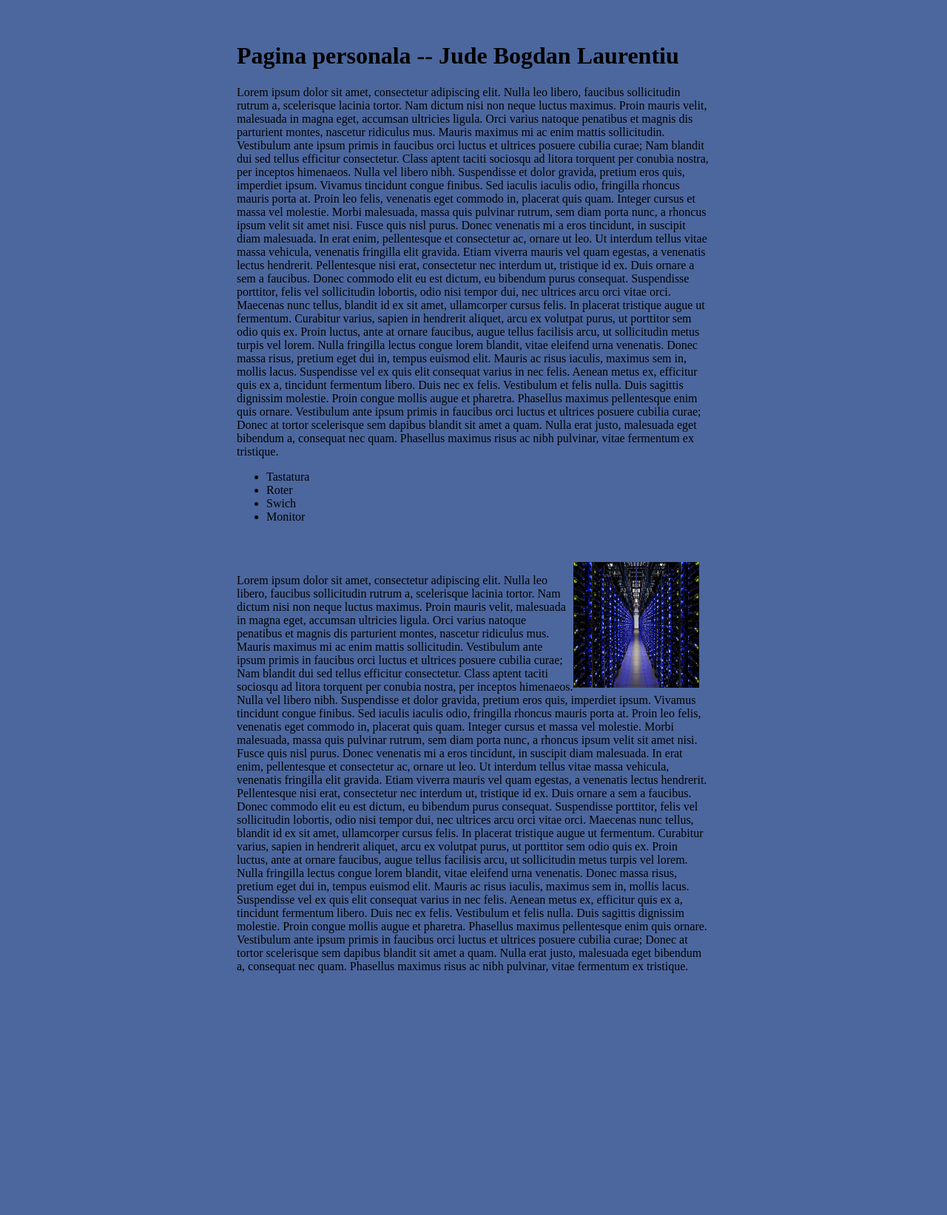
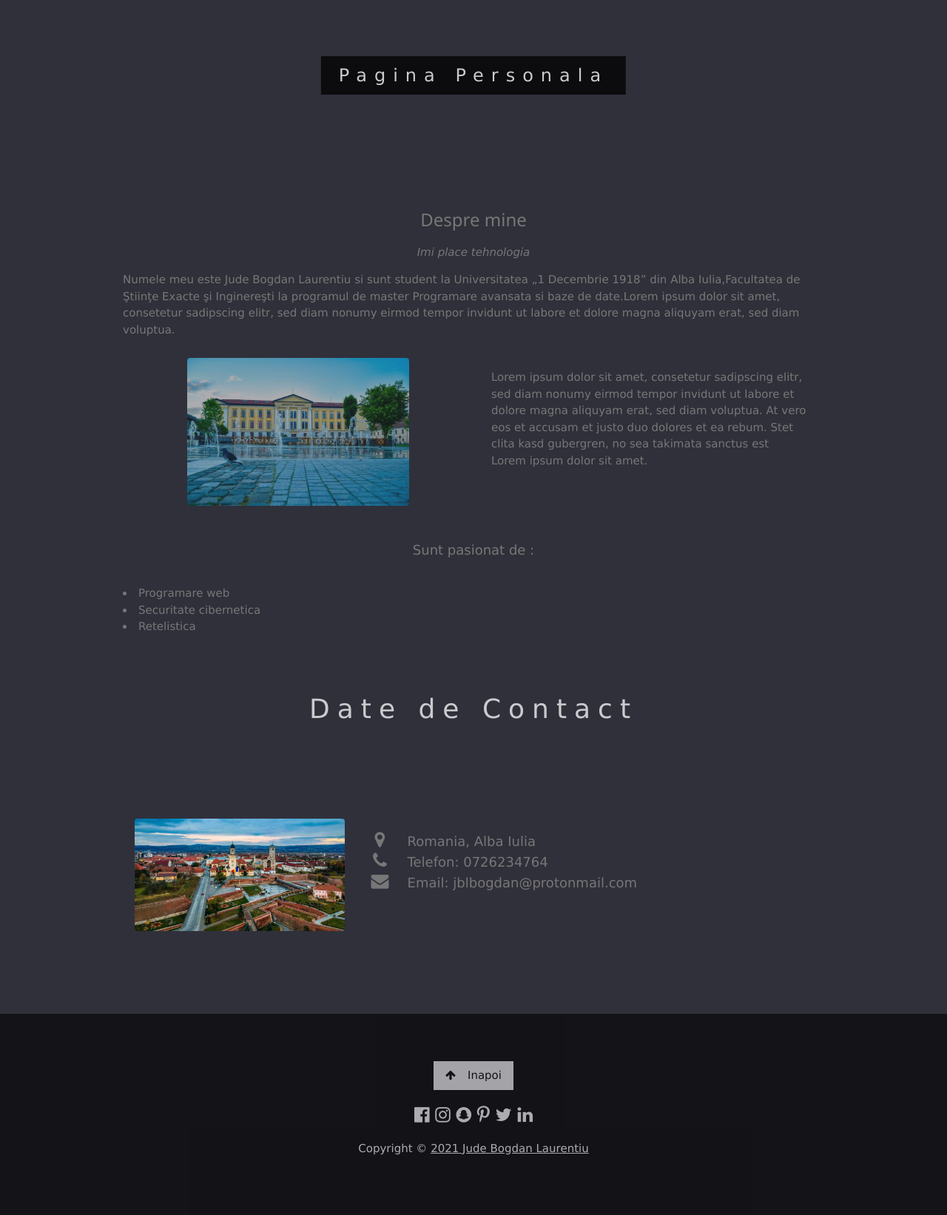
Before and after one commit to UAB21/PABD21, a Symfony app: template templates/jude_bogdan.html.twig in a window 1280 px wide. Shown: the whole page at 74% size. Before the commit the page ends 1316 px from the top, so only its background shows below. Run offline with Twig, Linux system fonts and the light colour scheme; the template is opened without the code that fills it, so the values that code supplies are empty; some libraries are stand-ins or nearby versions.

Commit message:
actualizare pagina pers.

```diff
--- a/config/routes.yaml
+++ b/config/routes.yaml
@@ -28,7 +28,7 @@ BorsiaCalin:
 
 JudeBogdan:
     path: "/JudeBogdan"
-    controller: App\Controller\JudeBogdanController::index
+    controller: App\Controller\judeBogdanController::index
 
 bancilaMihai:
   path: /Pages-BMihai/bancilaMihai
--- a/public/css/judeBogdan.css
+++ b/public/css/judeBogdan.css
@@ -1,21 +1,62 @@
+body,h1,h2,h3,h4,h5,h6 {font-family: "Lato", sans-serif;}
+body, html {
+  height: 80%;
+  color: #777;
+  line-height: 1.8;
+  background-color: rgb(48, 48, 59);
 
-body{
-	background-color:#4c679e;
-	display: table-cell;
-	vertical-align: middle;
+  width: center;
+
+}
+*{
+box-sizing: inherit
+
+}
+.w3-opacity-min {
+    opacity: 0.75;
 }
 
-img {
-	float: right;
-	width:170px;
-	height:170px;
-	margin-right:15px;
-  }
-html{
-	display: table;
-	margin: auto;
+.w3-padding-64 {
+    padding-top: 64px!important;
+    padding-bottom: 64px!important;
 }
-html, body {
-	height: 80%;
-	width: 50%;
+
+.w3-container, .w3-panel {
+    padding: 0.01em 16px;
 }
+.w3-content {
+    max-width: 980px;
+}
+
+.w3-content, .w3-auto {
+    margin-left: auto;
+    margin-right: auto;
+}
+
+html {
+    -ms-text-size-adjust: 100%;
+    -webkit-text-size-adjust: 100%;
+}
+
+
+
+
+
+/* Titlu cu  background  */
+.bgimg-1 {
+  background-image: url('#');
+  min-height: 40%;
+}
+
+
+
+
+
+/* A doua image daca vrei */
+.bgimg-3 {
+  background-image: url("#");
+  min-height: 200px;
+}
+
+.a2 {letter-spacing: 10px;}
+.a3 {cursor: pointer;}
--- a/src/Controller/judeBogdanController.php
+++ b/src/Controller/judeBogdanController.php
@@ -9,7 +9,7 @@ use Symfony\Bundle\FrameworkBundle\Controller\AbstractController;
 class judeBogdanController extends AbstractController{
 
     /**
-     * @Route("/jude_bogdan", name="Jude Bogdan")
+     * @Route("/JudeBogdan", name="Jude Bogdan")
      */
     public function index(){
         return $this->render("jude_bogdan.html.twig");
--- a/templates/jude_bogdan.html.twig
+++ b/templates/jude_bogdan.html.twig
@@ -2,40 +2,86 @@
 
 {% block title %} Pagina personala - Jude Bogdan Laurentiu{% endblock %}
 {% block stylesheets %}
-	<link rel="stylesheet" href="{{ asset('css/JudeBogdan.css') }}"/>
+	<link rel="stylesheet" href="{{ asset('css/judeBogdan.css') }}"/>
+     <link rel="stylesheet" href="{{"https://www.w3schools.com/w3css/4/w3.css"}}"/>
+     <link rel="stylesheet" href="{{"https://fonts.googleapis.com/css?family=Lato"}}"/>
+     <link rel="stylesheet" href="{{"https://cdnjs.cloudflare.com/ajax/libs/font-awesome/4.7.0/css/font-awesome.min.css"}}"/>
 {% endblock %}
 
 {% block body %}
 
- <div class="container">
-        <div class="card">
-            <div class="info">
-                <br></br>
-                 <h1> Pagina personala -- Jude Bogdan Laurentiu </h1>
-                 <h3> </h3>
-            </div>
-            <p> Lorem ipsum dolor sit amet, consectetur adipiscing elit. Nulla leo libero, faucibus sollicitudin rutrum a, scelerisque lacinia tortor. Nam dictum nisi non neque luctus maximus. Proin mauris velit, malesuada in magna eget, accumsan ultricies ligula. Orci varius natoque penatibus et magnis dis parturient montes, nascetur ridiculus mus. Mauris maximus mi ac enim mattis sollicitudin. Vestibulum ante ipsum primis in faucibus orci luctus et ultrices posuere cubilia curae; Nam blandit dui sed tellus efficitur consectetur. Class aptent taciti sociosqu ad litora torquent per conubia nostra, per inceptos himenaeos. Nulla vel libero nibh. Suspendisse et dolor gravida, pretium eros quis, imperdiet ipsum. Vivamus tincidunt congue finibus. Sed iaculis iaculis odio, fringilla rhoncus mauris porta at.
+ <!-- Titlul pagini -->
+<div class="bgimg-1 w3-display-container w3-opacity-min" id="home">
+  <div class="w3-display-middle" style="white-space:nowrap;">
+    <span class="w3-center w3-padding-large w3-black w3-xlarge a2 w3-animate-opacity">Pagina <span class="w3-hide-small">Personala</span></span>
+  </div>
+</div>
 
-Proin leo felis, venenatis eget commodo in, placerat quis quam. Integer cursus et massa vel molestie. Morbi malesuada, massa quis pulvinar rutrum, sem diam porta nunc, a rhoncus ipsum velit sit amet nisi. Fusce quis nisl purus. Donec venenatis mi a eros tincidunt, in suscipit diam malesuada. In erat enim, pellentesque et consectetur ac, ornare ut leo. Ut interdum tellus vitae massa vehicula, venenatis fringilla elit gravida. Etiam viverra mauris vel quam egestas, a venenatis lectus hendrerit. Pellentesque nisi erat, consectetur nec interdum ut, tristique id ex. Duis ornare a sem a faucibus. Donec commodo elit eu est dictum, eu bibendum purus consequat. Suspendisse porttitor, felis vel sollicitudin lobortis, odio nisi tempor dui, nec ultrices arcu orci vitae orci. Maecenas nunc tellus, blandit id ex sit amet, ullamcorper cursus felis. In placerat tristique augue ut fermentum.
+<!-- Container (Despre mine) -->
+<div class="w3-content w3-container w3-padding-64" id="about">
+  <h3 class="w3-center">Despre mine </h3>
+  <p class="w3-center"><em>Imi place tehnologia</em></p>
+  <p>Numele meu este Jude Bogdan Laurentiu si sunt student la Universitatea „1 Decembrie 1918” din Alba Iulia,Facultatea de Ştiinţe Exacte şi Inginereşti
+  la programul de master Programare avansata si baze de date.Lorem ipsum dolor sit amet, consetetur sadipscing elitr, sed diam nonumy eirmod tempor invidunt ut labore et dolore magna aliquyam erat, sed diam voluptua.   </p>
+  <div class="w3-row">
+    <div class="w3-col m6 w3-center w3-padding-large">
 
-Curabitur varius, sapien in hendrerit aliquet, arcu ex volutpat purus, ut porttitor sem odio quis ex. Proin luctus, ante at ornare faucibus, augue tellus facilisis arcu, ut sollicitudin metus turpis vel lorem. Nulla fringilla lectus congue lorem blandit, vitae eleifend urna venenatis. Donec massa risus, pretium eget dui in, tempus euismod elit. Mauris ac risus iaculis, maximus sem in, mollis lacus. Suspendisse vel ex quis elit consequat varius in nec felis. Aenean metus ex, efficitur quis ex a, tincidunt fermentum libero. Duis nec ex felis. Vestibulum et felis nulla. Duis sagittis dignissim molestie. Proin congue mollis augue et pharetra. Phasellus maximus pellentesque enim quis ornare. Vestibulum ante ipsum primis in faucibus orci luctus et ultrices posuere cubilia curae; Donec at tortor scelerisque sem dapibus blandit sit amet a quam. Nulla erat justo, malesuada eget bibendum a, consequat nec quam. Phasellus maximus risus ac nibh pulvinar, vitae fermentum ex tristique. </p>
+      <img src="img\jude_bogdan\img1.jpg" class="w3-round w3-image w3-opacity a3-off"  width="300" height="333">
+    </div>
+
+    <!-- paragraf 2 -->
+    <div class="w3-col m6 w3-hide-small w3-padding-large">
+      <p>Lorem ipsum dolor sit amet, consetetur sadipscing elitr, sed diam nonumy eirmod tempor invidunt ut labore et dolore magna aliquyam erat, sed diam voluptua. At vero eos et accusam et justo duo dolores et ea rebum. Stet clita kasd gubergren, no sea takimata sanctus est Lorem ipsum dolor sit amet.</p>
+    </div>
+  </div>
+
+  <p class="w3-large w3-center w3-padding-16">Sunt pasionat de :</p>
+  <li>Programare web</li>
+  <li>Securitate cibernetica</li>
+  <li>Retelistica</li>
 
 
-            <ul>
-                 <li> Tastatura  </li>
-                 <li> Roter </li>
-                 <li> Swich </li>
-                 <li> Monitor </li>
 
-            </ul>
-<br></br>
-            <img src="{{ asset('img/jude_bogdan/img_a1.jpg')}}" alt="">
 
-           <p> Lorem ipsum dolor sit amet, consectetur adipiscing elit. Nulla leo libero, faucibus sollicitudin rutrum a, scelerisque lacinia tortor. Nam dictum nisi non neque luctus maximus. Proin mauris velit, malesuada in magna eget, accumsan ultricies ligula. Orci varius natoque penatibus et magnis dis parturient montes, nascetur ridiculus mus. Mauris maximus mi ac enim mattis sollicitudin. Vestibulum ante ipsum primis in faucibus orci luctus et ultrices posuere cubilia curae; Nam blandit dui sed tellus efficitur consectetur. Class aptent taciti sociosqu ad litora torquent per conubia nostra, per inceptos himenaeos. Nulla vel libero nibh. Suspendisse et dolor gravida, pretium eros quis, imperdiet ipsum. Vivamus tincidunt congue finibus. Sed iaculis iaculis odio, fringilla rhoncus mauris porta at.
 
-Proin leo felis, venenatis eget commodo in, placerat quis quam. Integer cursus et massa vel molestie. Morbi malesuada, massa quis pulvinar rutrum, sem diam porta nunc, a rhoncus ipsum velit sit amet nisi. Fusce quis nisl purus. Donec venenatis mi a eros tincidunt, in suscipit diam malesuada. In erat enim, pellentesque et consectetur ac, ornare ut leo. Ut interdum tellus vitae massa vehicula, venenatis fringilla elit gravida. Etiam viverra mauris vel quam egestas, a venenatis lectus hendrerit. Pellentesque nisi erat, consectetur nec interdum ut, tristique id ex. Duis ornare a sem a faucibus. Donec commodo elit eu est dictum, eu bibendum purus consequat. Suspendisse porttitor, felis vel sollicitudin lobortis, odio nisi tempor dui, nec ultrices arcu orci vitae orci. Maecenas nunc tellus, blandit id ex sit amet, ullamcorper cursus felis. In placerat tristique augue ut fermentum.
+<!-- Date contact -->
+<div class="bgimg-3 w3-display-container w3-opacity-min">
+  <div class="w3-display-middle">
+     <span class="w3-xxlarge w3-text-white a2">Date de  Contact</span>
+  </div>
+</div>
 
-Curabitur varius, sapien in hendrerit aliquet, arcu ex volutpat purus, ut porttitor sem odio quis ex. Proin luctus, ante at ornare faucibus, augue tellus facilisis arcu, ut sollicitudin metus turpis vel lorem. Nulla fringilla lectus congue lorem blandit, vitae eleifend urna venenatis. Donec massa risus, pretium eget dui in, tempus euismod elit. Mauris ac risus iaculis, maximus sem in, mollis lacus. Suspendisse vel ex quis elit consequat varius in nec felis. Aenean metus ex, efficitur quis ex a, tincidunt fermentum libero. Duis nec ex felis. Vestibulum et felis nulla. Duis sagittis dignissim molestie. Proin congue mollis augue et pharetra. Phasellus maximus pellentesque enim quis ornare. Vestibulum ante ipsum primis in faucibus orci luctus et ultrices posuere cubilia curae; Donec at tortor scelerisque sem dapibus blandit sit amet a quam. Nulla erat justo, malesuada eget bibendum a, consequat nec quam. Phasellus maximus risus ac nibh pulvinar, vitae fermentum ex tristique.  </p>
-        </div>
+<!-- Container (Contact ) -->
+  <div class="w3-row w3-padding-32 w3-section">
+    <div class="w3-col m4 w3-container">
+      <img src="img\jude_bogdan\img2.jpg" class="w3-image w3-round" style="width:100%">
+    </div>
+    <div class="w3-col m8 w3-panel">
+      <div class="w3-large w3-margin-bottom">
+        <i class="fa fa-map-marker fa-fw w3-hover-text-black w3-xlarge w3-margin-right"></i> Romania, Alba Iulia<br>
+        <i class="fa fa-phone fa-fw w3-hover-text-black w3-xlarge w3-margin-right"></i> Telefon: 0726234764<br>
+        <i class="fa fa-envelope fa-fw w3-hover-text-black w3-xlarge w3-margin-right"></i> Email: jblbogdan@protonmail.com<br>
+      </div>
+
+
+      </form>
+    </div>
+  </div>
+</div>
+
+<!-- Footer linkuri  -->
+<footer class="w3-center w3-black w3-padding-64 w3-opacity a3-off">
+  <a href="#home" class="w3-button w3-light-grey"><i class="fa fa-arrow-up w3-margin-right"></i>Inapoi </a>
+  <div class="w3-xlarge w3-section">
+    <i class="fa fa-facebook-official a3"></i>
+    <i class="fa fa-instagram a3"></i>
+    <i class="fa fa-snapchat a3"></i>
+    <i class="fa fa-pinterest-p a3"></i>
+    <i class="fa fa-twitter a3"></i>
+    <i class="fa fa-linkedin a3"></i>
+  </div>
+  <p>Copyright &copy; <a href="#" title="W3.CSS" target="_blank" class="w3-hover-text-green">2021 Jude Bogdan Laurentiu</a></p>
+</footer>
+
 
 {% endblock body %}
```
Also changed, not shown: public/img/jude_bogdan/img1.jpg (added), public/img/jude_bogdan/img2.jpg (added), public/img/jude_bogdan/img_a1.jpg (deleted).
